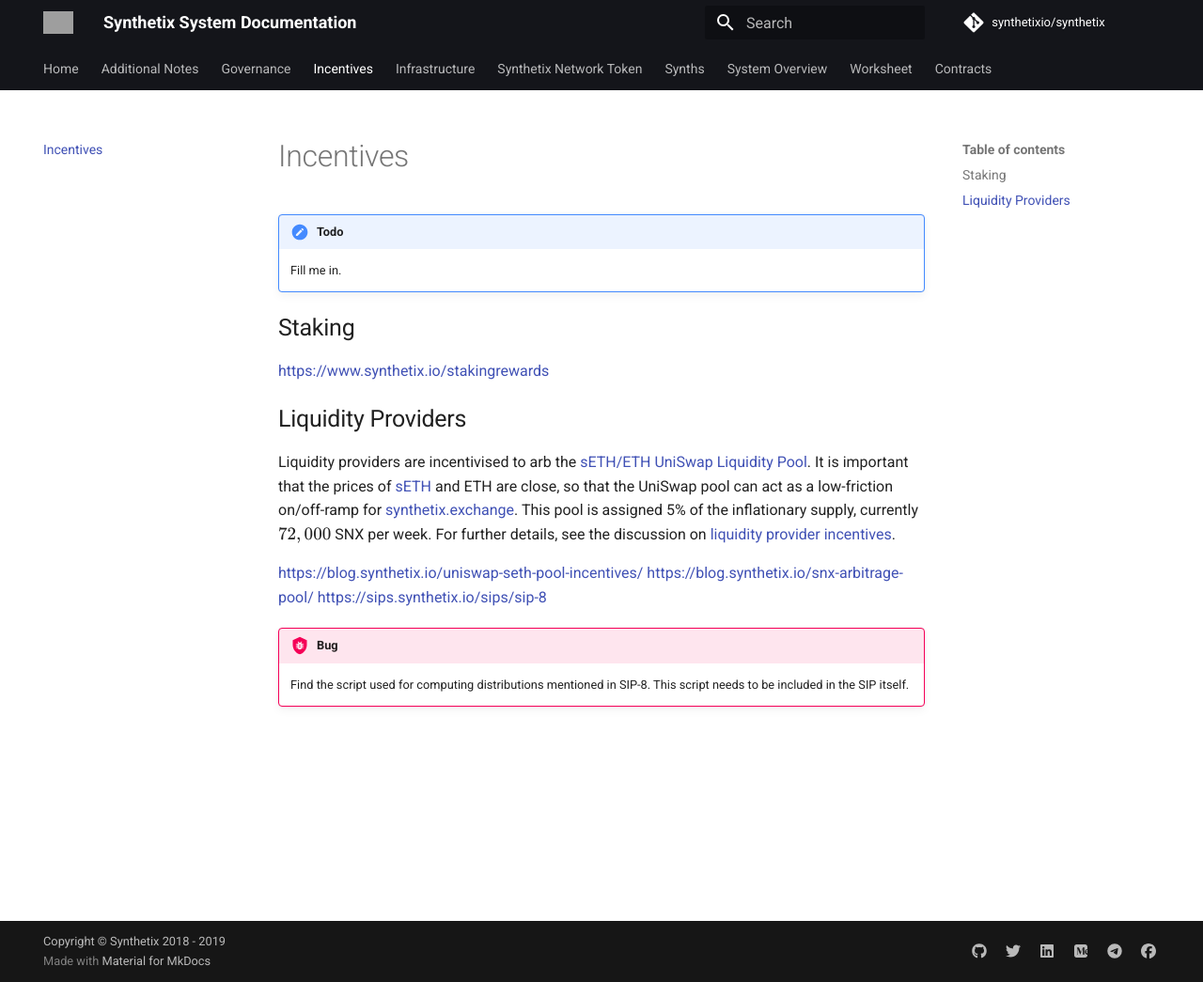
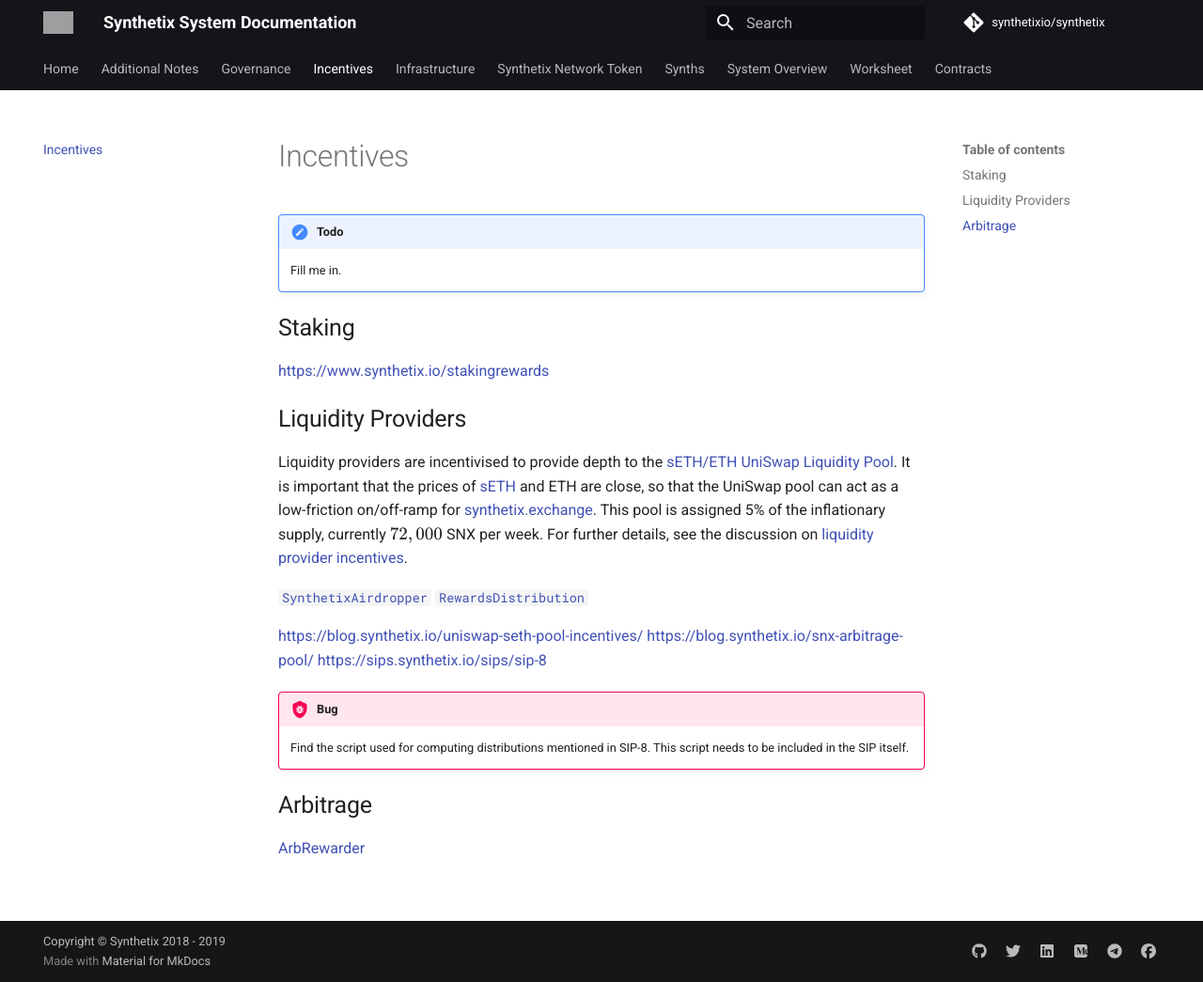
Before and after one commit to Synthetixio/synthetix, an MkDocs documentation site: the page built from docs/incentives.md, in a window 1280 px wide and 1045 px high. Shown: the whole window at 94% size. Built offline with MkDocs 1.6.1 and Material for MkDocs 9.7.7, drawn with Linux system fonts in a browser that asks for light colours; formulas are drawn with MathJax 3; comment, search, counter and statistics services are not loaded; grey boxes are pictures that could not be loaded.

Commit message:
More incentive talk

```diff
--- a/docs/incentives.md
+++ b/docs/incentives.md
@@ -9,7 +9,10 @@
 
 ## Liquidity Providers
 
-Liquidity providers are incentivised to arb the [sETH/ETH UniSwap Liquidity Pool](https://etherscan.io/address/0xe9cf7887b93150d4f2da7dfc6d502b216438f244/#tokentxns). It is important that the prices of [sETH](https://etherscan.io/address/0x5e74c9036fb86bd7ecdcb084a0673efc32ea31cb) and ETH are close, so that the UniSwap pool can act as a low-friction on/off-ramp for [synthetix.exchange](https://etherscan.io/address/0x5e74c9036fb86bd7ecdcb084a0673efc32ea31cb).  This pool is assigned 5% of the inflationary supply, currently $72,000$ SNX per week. For further details, see the discussion on [liquidity provider incentives](../incentives.md#liquidity-providers).
+Liquidity providers are incentivised to provide depth to the [sETH/ETH UniSwap Liquidity Pool](https://etherscan.io/address/0xe9cf7887b93150d4f2da7dfc6d502b216438f244/#tokentxns). It is important that the prices of [sETH](https://etherscan.io/address/0x5e74c9036fb86bd7ecdcb084a0673efc32ea31cb) and ETH are close, so that the UniSwap pool can act as a low-friction on/off-ramp for [synthetix.exchange](https://etherscan.io/address/0x5e74c9036fb86bd7ecdcb084a0673efc32ea31cb).  This pool is assigned 5% of the inflationary supply, currently $72,000$ SNX per week. For further details, see the discussion on [liquidity provider incentives](../incentives.md#liquidity-providers).
+
+[`SynthetixAirdropper`](contracts/SynthetixAirdropper.md)
+[`RewardsDistribution`](contracts/RewardsDistribution.md)
 
 https://blog.synthetix.io/uniswap-seth-pool-incentives/
 https://blog.synthetix.io/snx-arbitrage-pool/
@@ -18,3 +21,7 @@
 !!! bug
     Find the script used for computing distributions mentioned in SIP-8.
     This script needs to be included in the SIP itself.
+
+## Arbitrage
+
+[ArbRewarder](contracts/ArbRewarder.md)
```
